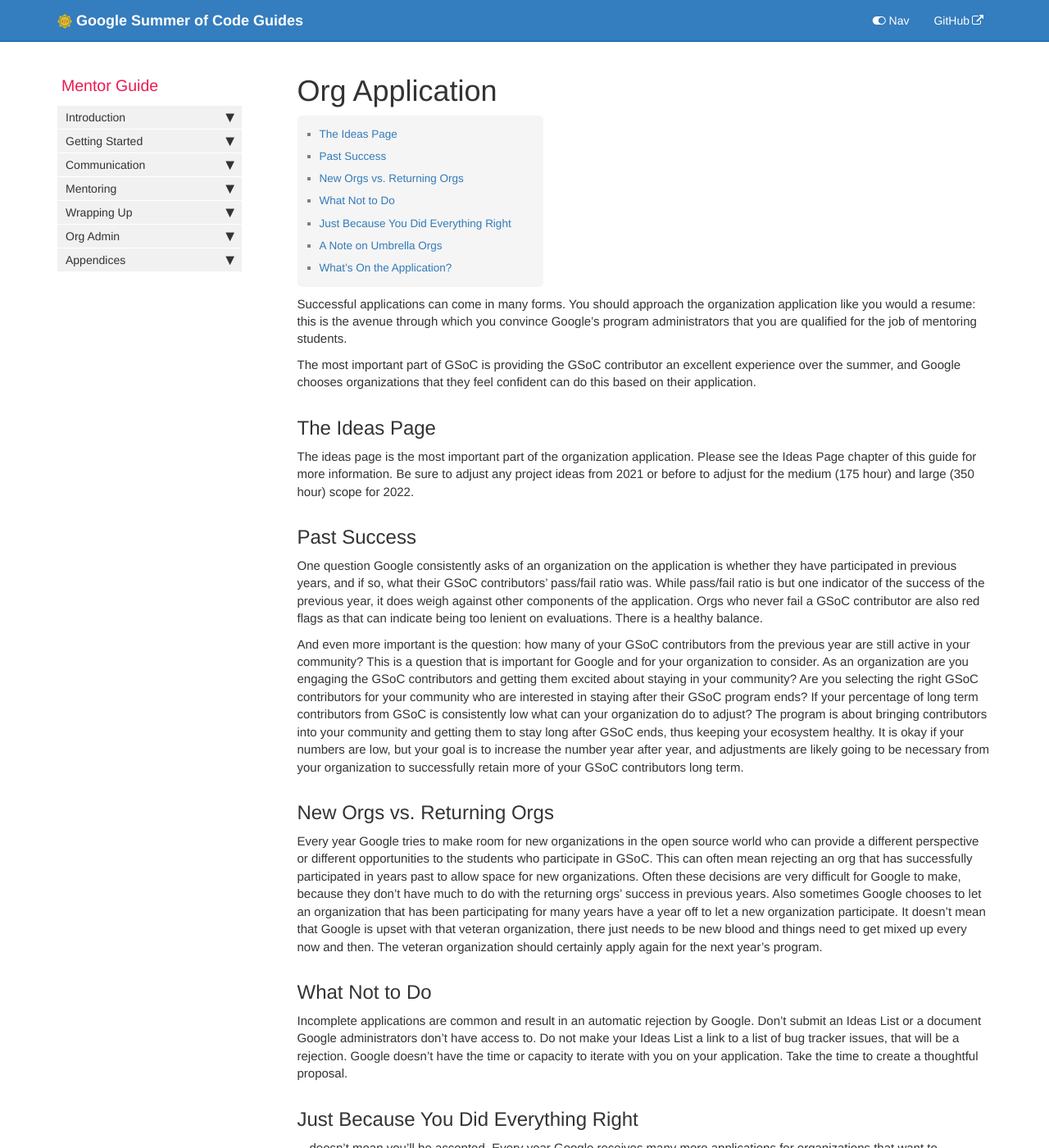
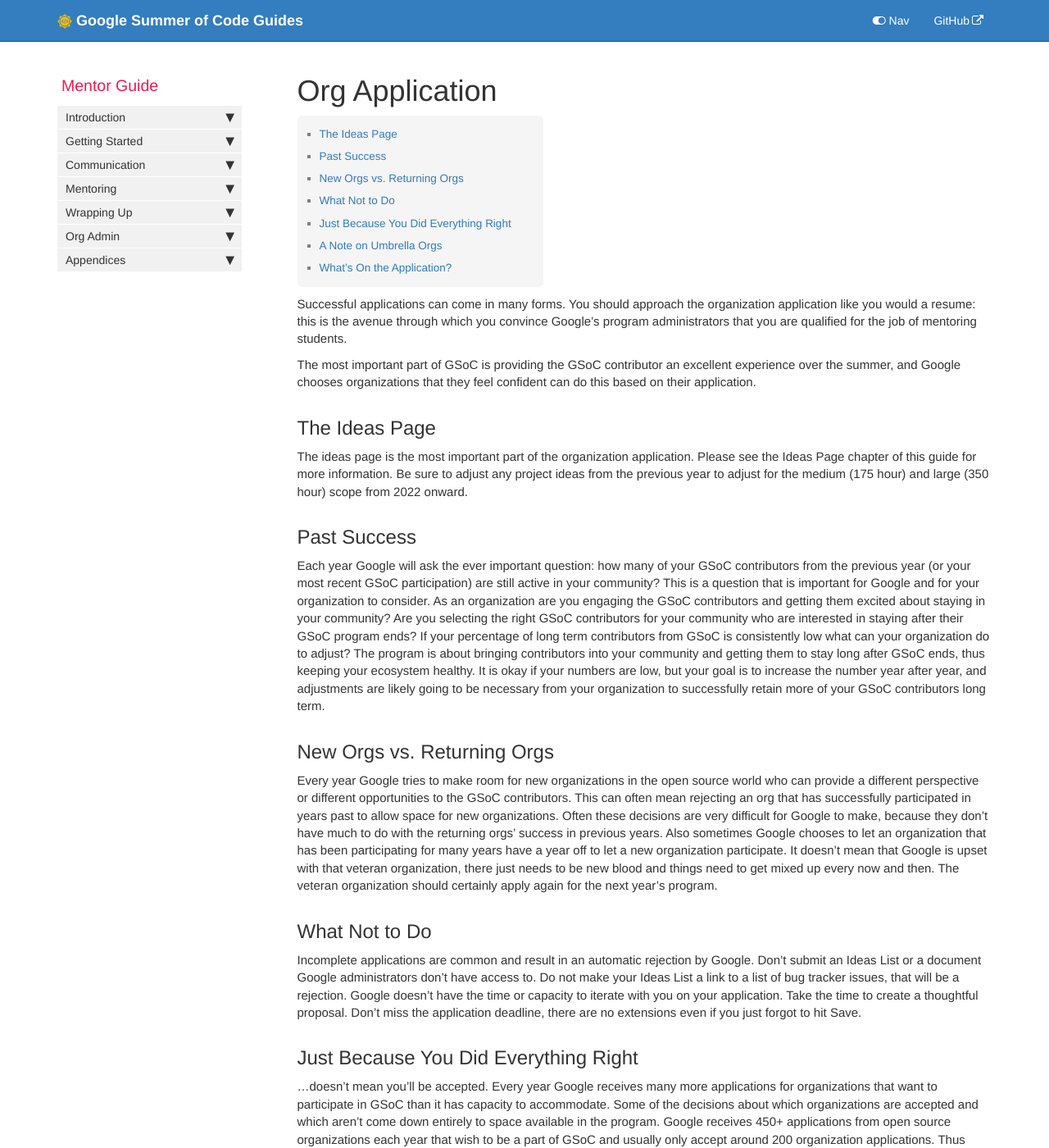
Before and after one commit to google/gsocguides, a Jekyll site: the page built from pages/mentor/20-org_application.md, in a window 1280 px wide and 1400 px high. Shown: the whole window at 82% size. Built offline with Jekyll 4.4.1, drawn with Linux system fonts in a browser that asks for light colours.

Commit message:
Update 20-org_application.md
more app tips

```diff
--- a/pages/mentor/20-org_application.md
+++ b/pages/mentor/20-org_application.md
@@ -12,21 +12,19 @@ The most important part of GSoC is providing the GSoC contributor an excellent e
 
 ## The Ideas Page
 
-The ideas page is the most important part of the organization application. Please see the Ideas Page chapter of this guide for more information. Be sure to adjust any project ideas from 2021 or before to adjust for the medium (175 hour) and large (350 hour) scope for 2022.
+The ideas page is the most important part of the organization application. Please see the Ideas Page chapter of this guide for more information. Be sure to adjust any project ideas from the previous year to adjust for the medium (175 hour) and large (350 hour) scope from 2022 onward.
 
 ## Past Success
 
-One question Google consistently asks of an organization on the application is whether they have participated in previous years, and if so, what their GSoC contributors' pass/fail ratio was. While pass/fail ratio is but one indicator of the success of the previous year, it does weigh against other components of the application. Orgs who never fail a GSoC contributor are also red flags as that can indicate being too lenient on evaluations. There is a healthy balance.
-
-And even more important is the question: how many of your GSoC contributors from the previous year are still active in your community? This is a question that is important for Google and for your organization to consider. As an organization are you engaging the GSoC contributors and getting them excited about staying in your community? Are you selecting the right GSoC contributors for your community who are interested in staying after their GSoC program ends? If your percentage of long term contributors from GSoC is consistently low what can your organization do to adjust? The program is about bringing contributors into your community and getting them to stay long after GSoC ends, thus keeping your ecosystem healthy. It is okay if your numbers are low, but your goal is to increase the number year after year, and adjustments are likely going to be necessary from your organization to successfully retain more of your GSoC contributors long term.
+Each year Google will ask the ever important question: how many of your GSoC contributors from the previous year (or your most recent GSoC participation) are still active in your community? This is a question that is important for Google and for your organization to consider. As an organization are you engaging the GSoC contributors and getting them excited about staying in your community? Are you selecting the right GSoC contributors for your community who are interested in staying after their GSoC program ends? If your percentage of long term contributors from GSoC is consistently low what can your organization do to adjust? The program is about bringing contributors into your community and getting them to stay long after GSoC ends, thus keeping your ecosystem healthy. It is okay if your numbers are low, but your goal is to increase the number year after year, and adjustments are likely going to be necessary from your organization to successfully retain more of your GSoC contributors long term.
 
 ## New Orgs vs. Returning Orgs
 
-Every year Google tries to make room for new organizations in the open source world who can provide a different perspective or different opportunities to the students who participate in GSoC. This can often mean rejecting an org that has successfully participated in years past to allow space for new organizations. Often these decisions are very difficult for Google to make, because they don't have much to do with the returning orgs' success in previous years.  Also sometimes Google chooses to let an organization that has been participating for many years have a year off to let a new organization participate. It doesn't mean that Google is upset with that veteran organization, there just needs to be new blood and things need to get mixed up every now and then. The veteran organization should certainly apply again for the next year's program.
+Every year Google tries to make room for new organizations in the open source world who can provide a different perspective or different opportunities to the GSoC contributors. This can often mean rejecting an org that has successfully participated in years past to allow space for new organizations. Often these decisions are very difficult for Google to make, because they don't have much to do with the returning orgs' success in previous years.  Also sometimes Google chooses to let an organization that has been participating for many years have a year off to let a new organization participate. It doesn't mean that Google is upset with that veteran organization, there just needs to be new blood and things need to get mixed up every now and then. The veteran organization should certainly apply again for the next year's program.
 
 ## What Not to Do
 
-Incomplete applications are common and result in an automatic rejection by Google. Don't submit an Ideas List or a document Google administrators don't have access to. Do not make your Ideas List a link to a list of bug tracker issues, that will be a rejection. Google doesn't have the time or capacity to iterate with you on your application. Take the time to create a thoughtful proposal.
+Incomplete applications are common and result in an automatic rejection by Google. Don't submit an Ideas List or a document Google administrators don't have access to. Do not make your Ideas List a link to a list of bug tracker issues, that will be a rejection. Google doesn't have the time or capacity to iterate with you on your application. Take the time to create a thoughtful proposal. Don't miss the application deadline, there are no extensions even if you just forgot to hit Save.
 
 ## Just Because You Did Everything Right
 
```
